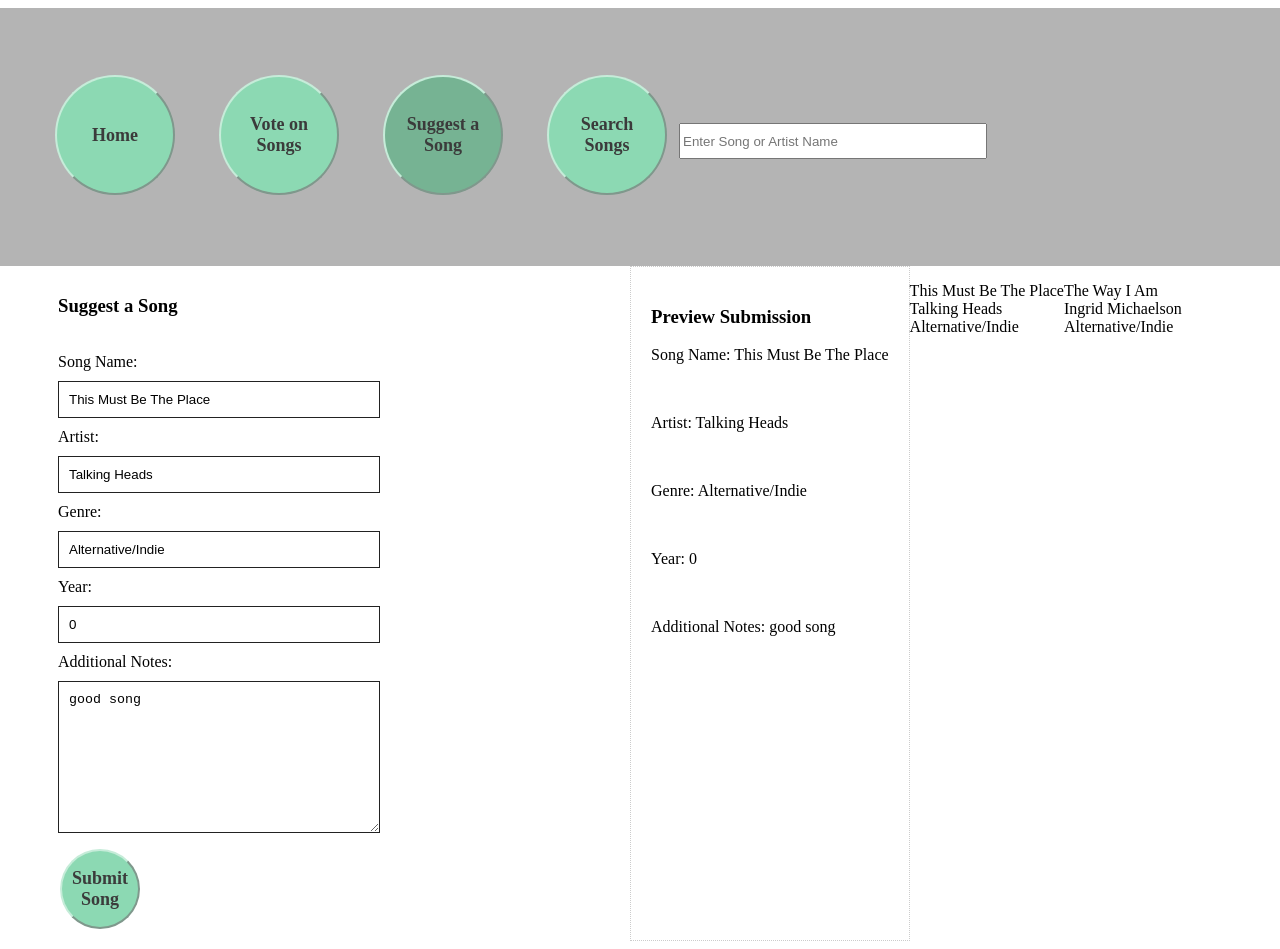
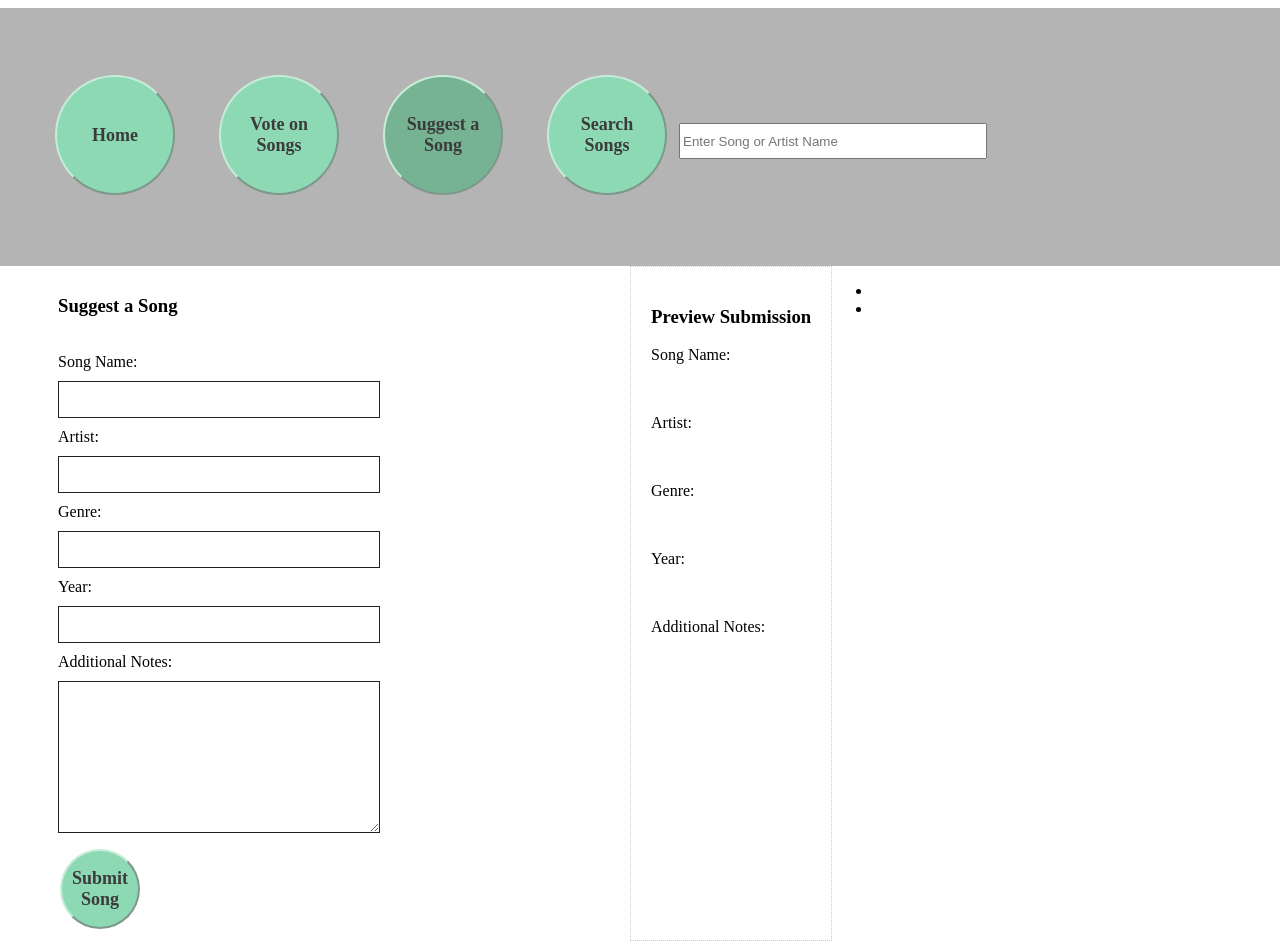
Before and after one commit to Altyptico/Vue-Js-Song-Library, a Vue app in the folder songlibrary/: page /Suggest in a window 1280 px wide. Shown: the top 949 px of the page. Built offline with nearby package versions, Linux system fonts and the light colour scheme; a web font is replaced by a local one.

Commit message:
added v-for directive in list to display the songs

```diff
--- a/songlibrary/src/components/Suggest.vue
+++ b/songlibrary/src/components/Suggest.vue
@@ -22,13 +22,9 @@
                                           <p>Year: {{year}}</p><br/>
                                           <p>Additional Notes: {{notes}}</p>
                               </div>
-                                    <p v-for="item in songLibrary" v-bind:key="item.id">
-                                           {{item.name}}<br/>
-                                           {{item.artist}}<br/>
-                                             {{item.genre}}<br/>
-                                           {{item.Year}}<br/>
-                                            {{item.notes}}<br/>
-                                 </p>
+                                    <ul v-for="item in suggest" v-bind:key="item">
+                                          <li v-for="(sel, index) in songLibrary" v-bind:key="index"></li>
+                                 </ul>
                         </div>
 
             </div>
@@ -57,16 +53,17 @@ export default {
    data() {
 
      return {
-
+           suggest:[{
               song: "This Must Be The Place",
               artist: "Talking Heads",
               genre:"Alternative/Indie",
               year: 0,
-              notes: "good song",
+              notes: "good song"
+           }],
 
         songLibrary: [
             {name: 'This Must Be The Place', artist:'Talking Heads', genre: 'Alternative/Indie', year: 1983, notes:'', id:1},
-            {name: 'The Way I Am', artist:'Ingrid Michaelson', genre: 'Alternative/Indie', year: 2006}
+            {name: 'The Way I Am', artist:'Ingrid Michaelson', genre: 'Alternative/Indie', year: 2006, id:2}
 
         ]
 
```
